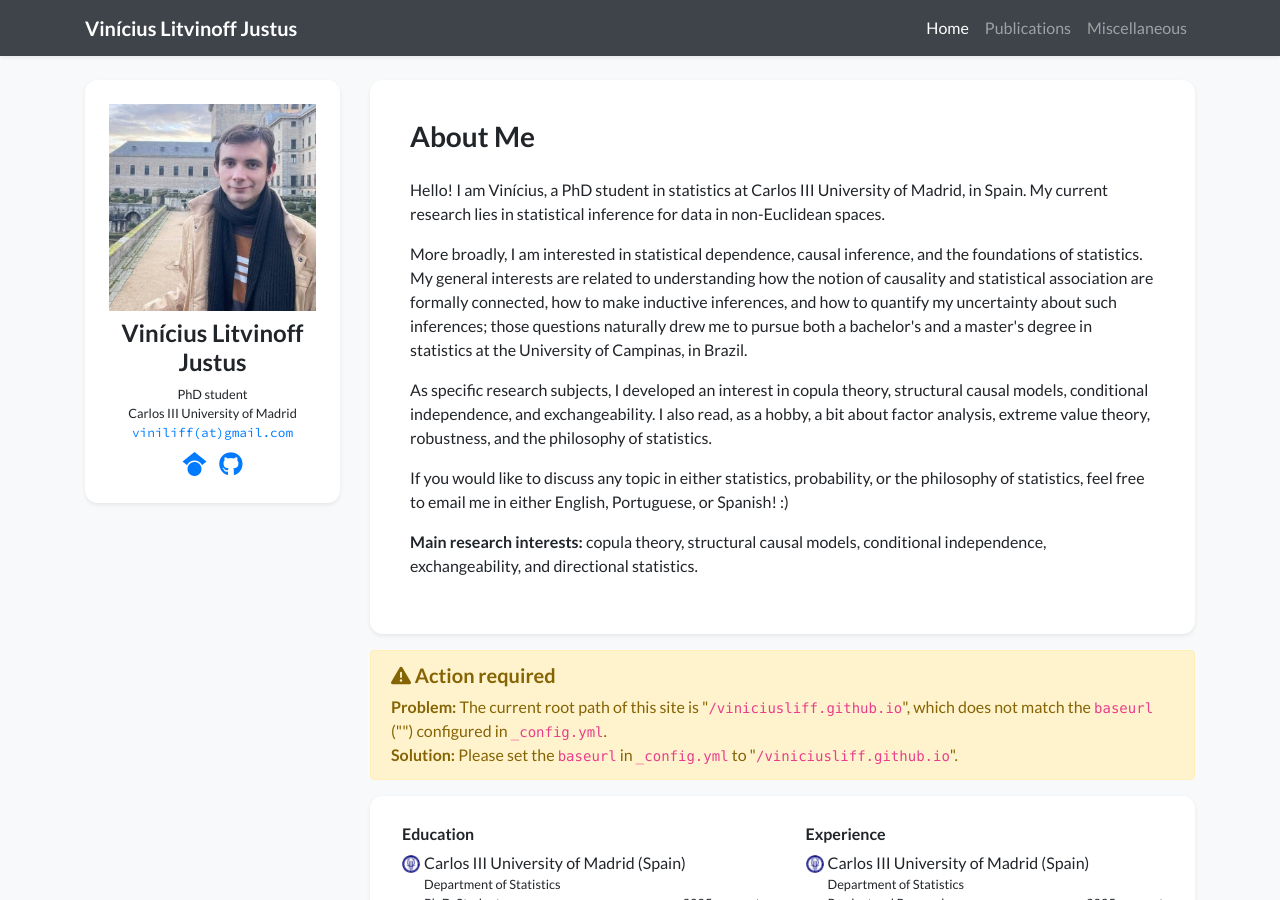
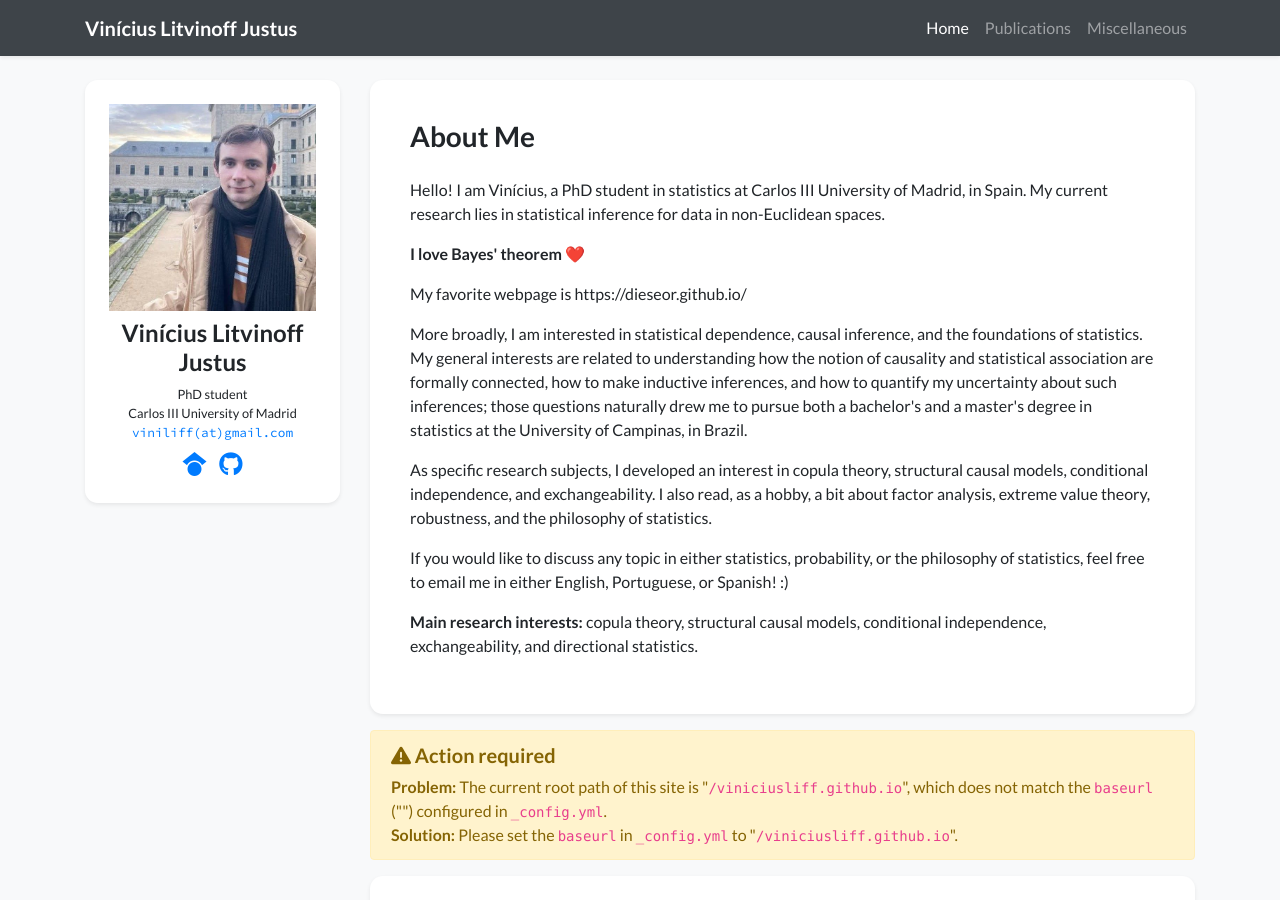
Before and after one commit to viniciusliff/viniciusliff.github.io, a Jekyll site: the page built from index.html, in a window 1280 px wide and 900 px high. Built offline with Jekyll 4.4.1, drawn with Linux system fonts in a browser that asks for light colours; nearby versions of some CDN libraries; a style sheet for code colours, icons or effects is not loaded.

Commit message:
Help with code

```diff
--- a/_data/profile.yml
+++ b/_data/profile.yml
@@ -20,6 +20,13 @@ short_bio: >-
   <p>
   Hello! I am Vinícius, a PhD student in statistics at Carlos III University of Madrid, in Spain. My current research lies in statistical inference for data in non-Euclidean spaces.
   </p>
+  <p>
+  <strong>I love Bayes' theorem</strong> ❤️
+  </p>
+  </p>
+  My favorite webpage is https://dieseor.github.io/
+  </p>
+
 
   <p>
   More broadly, I am interested in statistical dependence, causal inference, and the foundations of statistics. My general interests are related to understanding how the notion of causality and statistical association are formally connected, how to make inductive inferences, and how to quantify my uncertainty about such inferences; those questions naturally drew me to pursue both a bachelor's and a master's degree in statistics at the University of Campinas, in Brazil.
```
